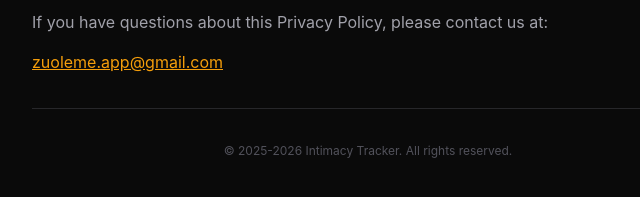
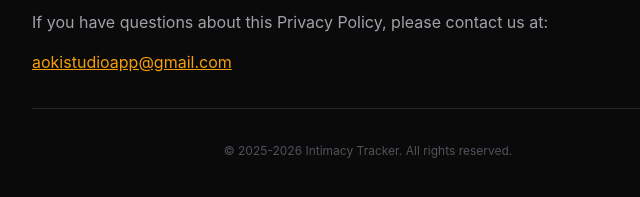
Before and after one commit to aoki-rin/zuoleme-privacy, a plain HTML site: page index.html in a window 1280 px wide. Shown: the part 2028-2225 px from the top of the page, 272-912 px from the left. Drawn offline with Linux system fonts and the light colour scheme.

Commit message:
Update contact email in Privacy Policy section

```diff
--- a/index.html
+++ b/index.html
@@ -134,7 +134,7 @@
 
     <h2>Contact</h2>
     <p>If you have questions about this Privacy Policy, please contact us at:</p>
-    <p><a href="mailto:zuoleme.app@gmail.com">zuoleme.app@gmail.com</a></p>
+    <p><a href="mailto:aokistudioapp@gmail.com">aokistudioapp@gmail.com</a></p>
 
     <hr>
     <p style="text-align: center; font-size: 0.75rem; color: #52525b;">© 2025-2026 Intimacy Tracker. All rights
```
